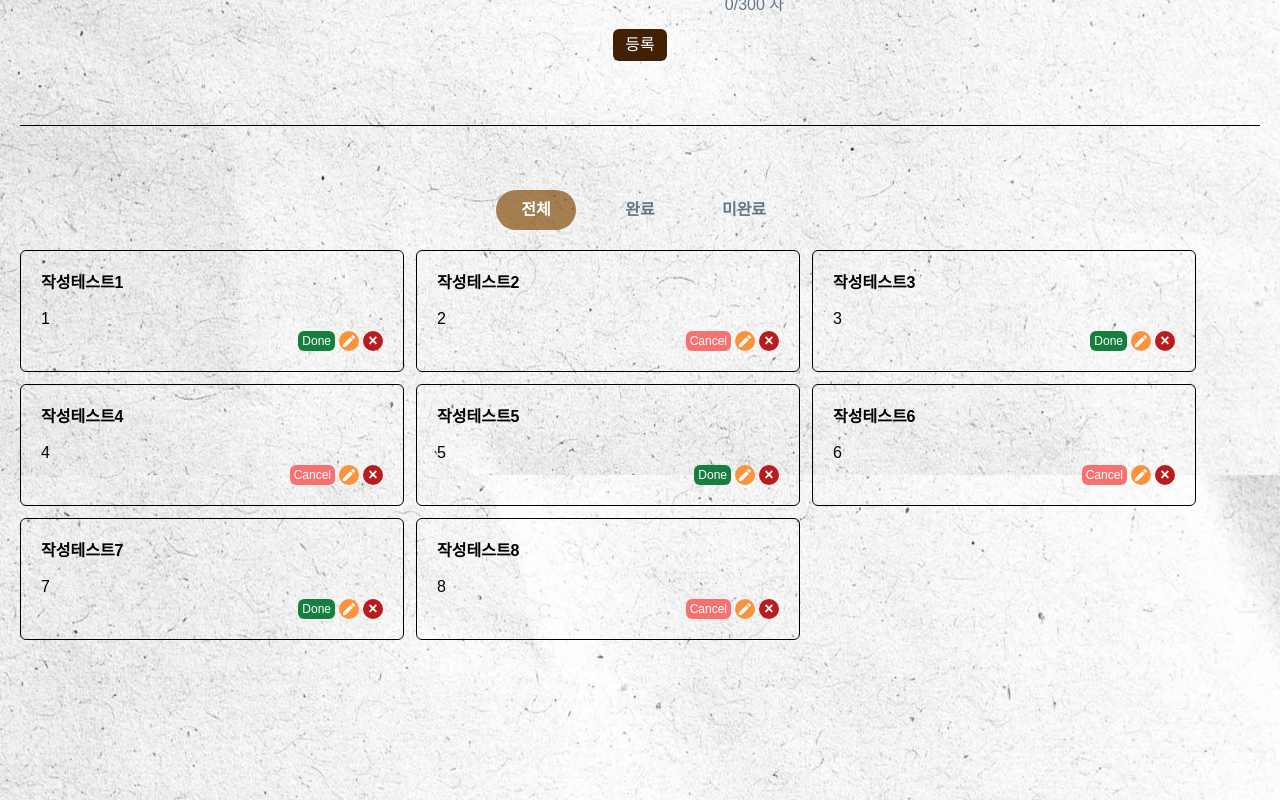
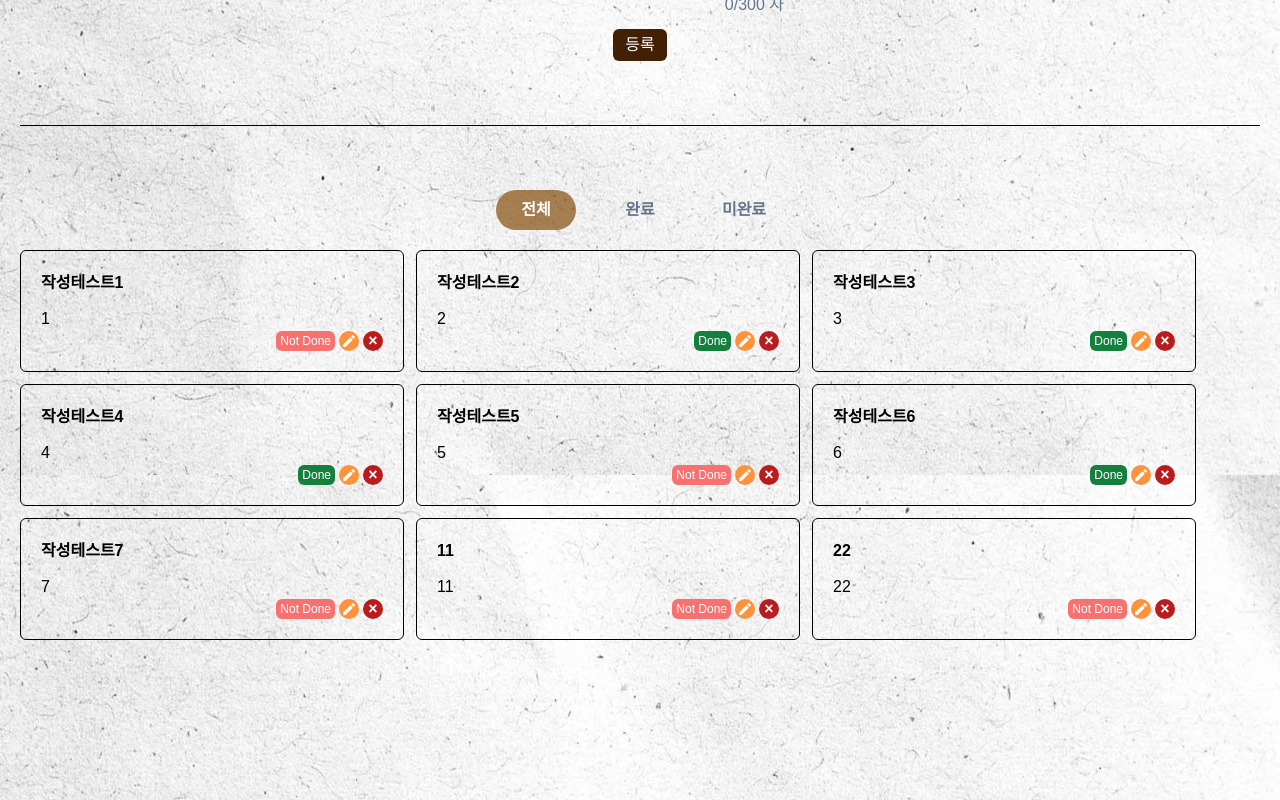
Before and after one commit to izzienote/my-todo-list, a Next.js app: page /todos in a window 1280 px wide. Shown: the part 485-1285 px from the top of the page. Built offline with nearby package versions, Linux system fonts and the light colour scheme; data requests are answered from the project's data file.

Commit message:
chore:#4 Cancel->Not Done 텍스트 수정

```diff
--- a/db.json
+++ b/db.json
@@ -16,7 +16,7 @@
       "id": "4591",
       "title": "작성테스트3",
       "content": "3",
-      "isDone": false
+      "isDone": true
     },
     {
       "id": "f1c9",
@@ -43,10 +43,16 @@
       "isDone": false
     },
     {
-      "id": "3c71",
-      "title": "작성테스트8",
-      "content": "8",
-      "isDone": true
+      "id": "4e4a",
+      "title": "11",
+      "content": "11",
+      "isDone": false
+    },
+    {
+      "id": "db2e",
+      "title": "22",
+      "content": "22",
+      "isDone": false
     }
   ]
 }
--- a/src/components/todo-card.tsx
+++ b/src/components/todo-card.tsx
@@ -45,7 +45,7 @@ const TodoCard = ({ todo }: TodoCardProps) => {
       </ul>
       <div className="flex flex-row gap-1 justify-end">
         {/* 완료 및 취소 토글 버튼 */}
-        {!todo.isDone ? (
+        {todo.isDone ? (
           <button
             onClick={() =>
               hanldeSwitchTodo({ todoId: todo.id, isDone: !todo.isDone })
@@ -61,7 +61,7 @@ const TodoCard = ({ todo }: TodoCardProps) => {
             }
             className=" bg-red-400 rounded-md px-1 text-white text-xs"
           >
-            Cancel
+            Not Done
           </button>
         )}
         {/* 수정 버튼 */}
```
